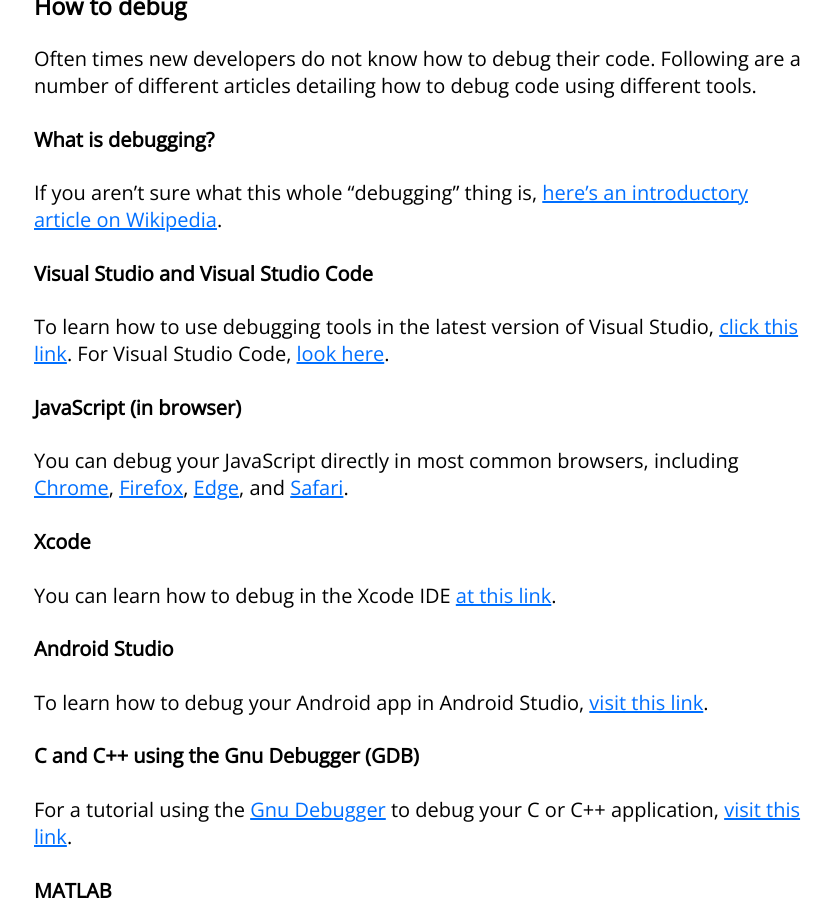
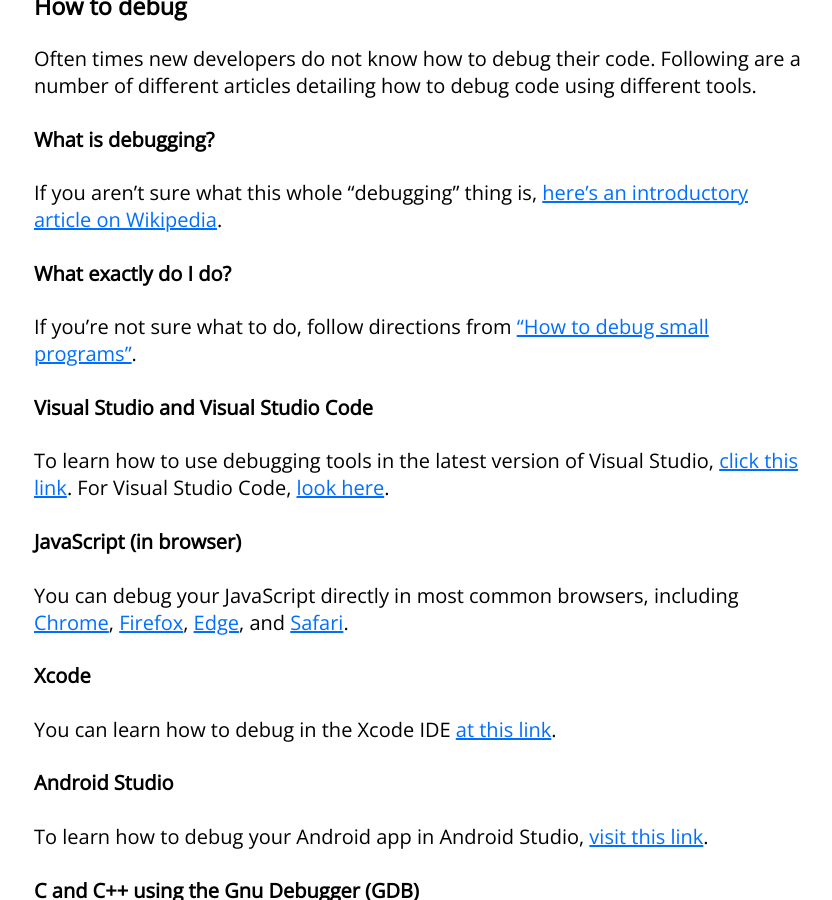
Before and after one commit to WillSullivan/idownvotedbecause, a Jekyll site: the page built from stackoverflow/nodebugging.md, in a window 1280 px wide and 900 px high, scrolled down 1685 px. Shown: the whole window, without its empty margins (222-1054 px from the left). Built offline with Jekyll 4.4.1, drawn with Linux system fonts in a browser that asks for light colours; comment, search, counter and statistics services are not loaded.

Commit message:
nodebugging.md: add link to "How to debug small programs"

```diff
--- a/stackoverflow/nodebugging.md
+++ b/stackoverflow/nodebugging.md
@@ -29,6 +29,9 @@ Often times new developers do not know how to debug their code. Following are a
 #### What is debugging? {#whatisdebugging}
 If you aren't sure what this whole "debugging" thing is, [here's an introductory article on Wikipedia](https://en.wikipedia.org/wiki/Debugging).
 
+#### What exactly do I do? {#whattodo}
+If you're not sure what to do, follow directions from ["How to debug small programs"](https://ericlippert.com/2014/03/05/how-to-debug-small-programs/).
+
 #### Visual Studio and Visual Studio Code {#visualstudio}
 To learn how to use debugging tools in the latest version of Visual Studio, [click this link](https://docs.microsoft.com/en-us/visualstudio/debugger/debugger-feature-tour). For Visual Studio Code, [look here](https://code.visualstudio.com/docs/editor/debugging).
 
```
